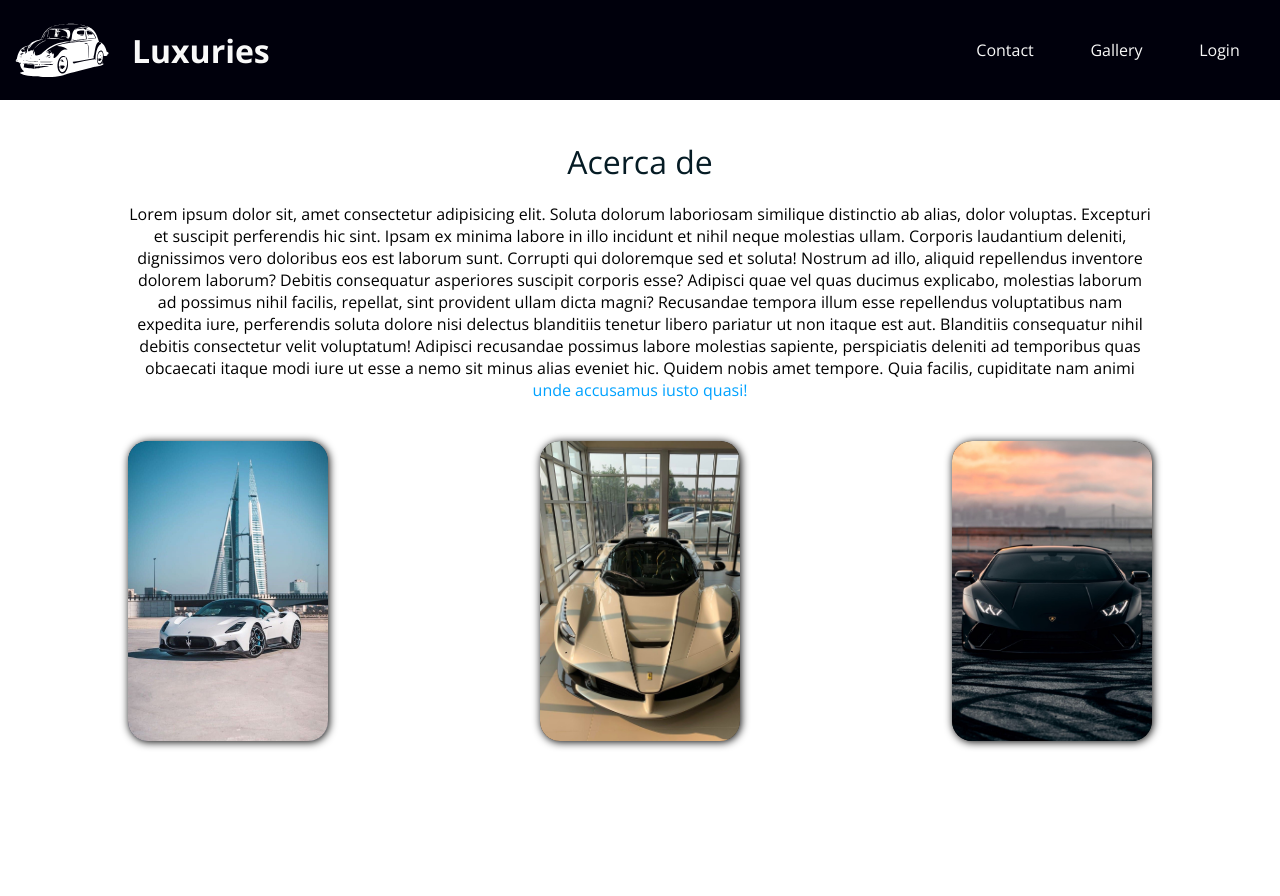
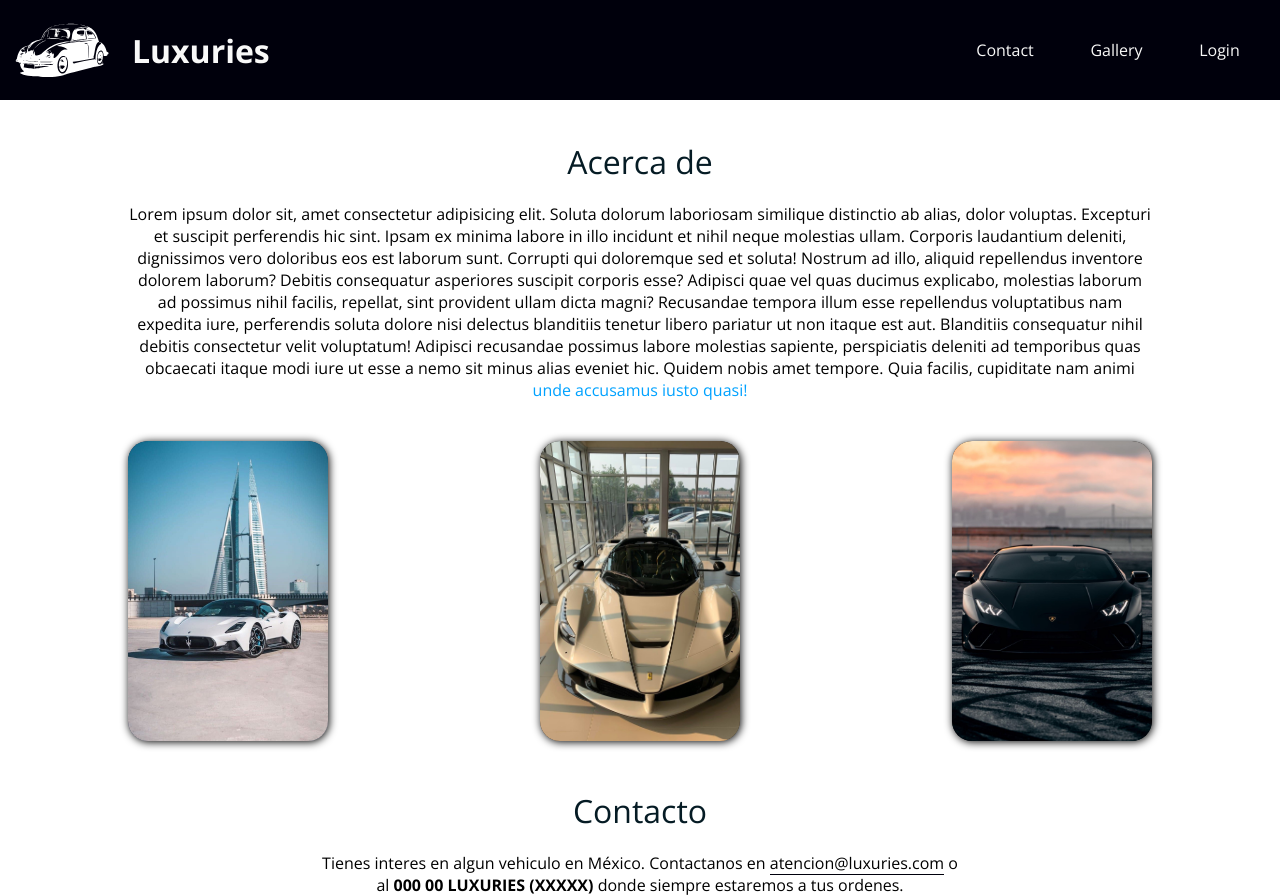
Before and after one commit to JonHernandez20/CSS-Grid, a website: page src/index.html in a window 1280 px wide. Before the commit the page ends 800 px from the top, so only its background shows below. Drawn offline with nearby package versions, Linux system fonts and the light colour scheme.

Commit message:
Contact with user

```diff
--- a/src/css/main.css
+++ b/src/css/main.css
@@ -220,3 +220,42 @@ main {
     background-position: center;
     transition: transform .2s;
 }
+
+/* contacto */
+
+.container__contact {
+    height: auto;
+    width: 80vw;
+    text-align: center;
+
+    display: grid;
+    grid-template-columns: repeat(12,auto);
+
+    justify-content: center;
+}
+
+.contact__brands p:first-child {
+    color: var(--back);
+
+    margin-bottom: 20px;
+
+    font-size: 2rem;
+}
+
+.contact__brands p:last-child {
+    width: 50vw;
+}
+
+.brands__gmail {
+    border-bottom: 1px solid var(--primary);
+    font-weight: lighter;
+}
+
+.brands__gmail:hover {
+    color: var(--gray);
+    cursor: pointer;
+}
+
+.brands__number {
+    font-weight: bold;
+}
--- a/src/index.html
+++ b/src/index.html
@@ -54,6 +54,12 @@
                 </div>
             </div>
         </section>
+        <section class="container__contact">
+            <div class="contact__brands">
+                <p>Contacto</p>
+                <p>Tienes interes en algun vehiculo en México. Contactanos en <span class="brands__gmail">atencion@luxuries.com</span> o al <span class="brands__number">000 00 LUXURIES (XXXXX)</span> donde siempre estaremos a tus ordenes.</p>
+            </div>
+        </section>
     </main>
 </body>
 </html>
```
